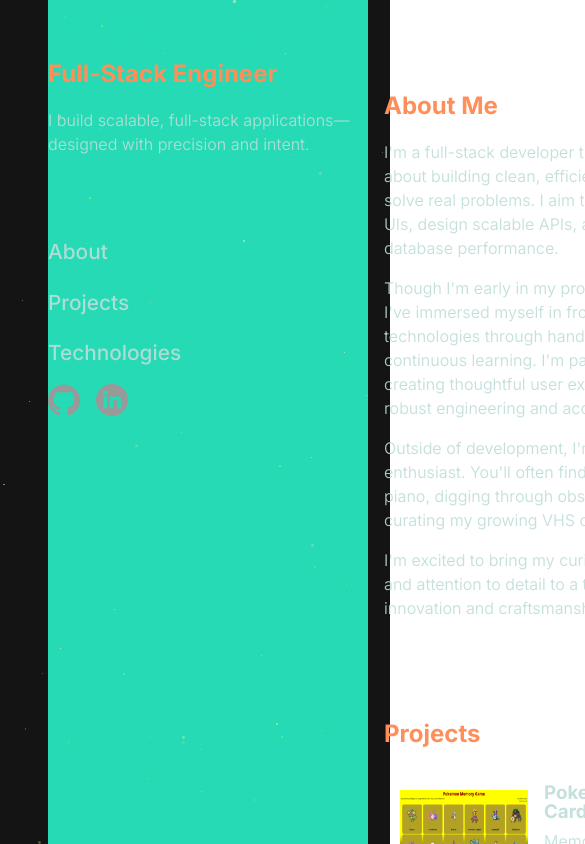
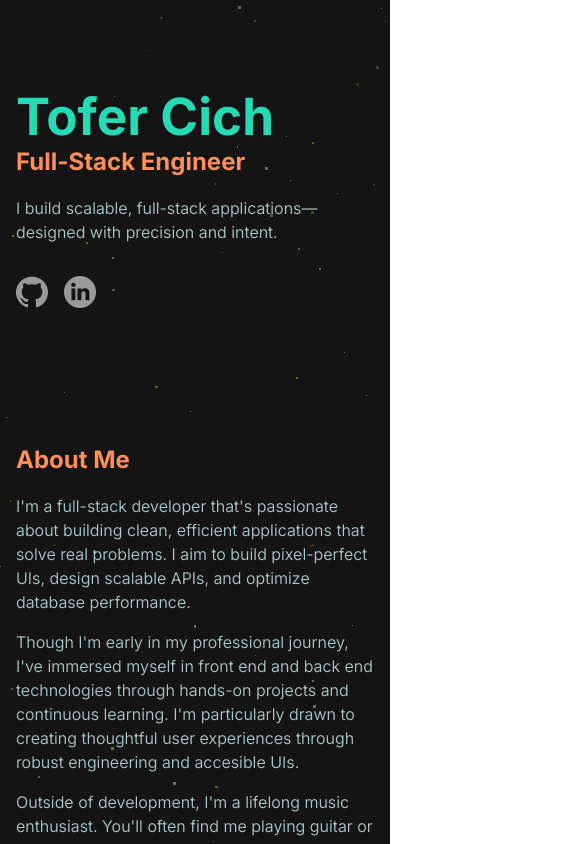
Before and after one commit to tofer-cich/portfolio-website, a React (Vite) app: page / in a window 390 px wide. Shown: the top 844 px of the page, 585 px wide, since content can reach past the window. Built offline with nearby package versions, Linux system fonts and the light colour scheme; a web font is replaced by a local one.

Commit message:
Changed css for responsive mobile/Added Observer
Site needs to be responsive for both desktop and mobile. The
IntersectionObserver allows the nav links to be selected when a certain
section is within the viewport.

```diff
--- a/src/App.css
+++ b/src/App.css
@@ -87,6 +87,9 @@ li img {
   margin-top: 5rem;
   color: rgba(189, 221, 216, 0.9);
   gap: 1.2rem;
+  @media (max-width: 1023px) {
+    display: none;
+  }
 }
 
 .link-container {
@@ -107,17 +110,21 @@ li img {
   color: var(--myBlue);
 }
 
-.link-container:hover line {
-  color: red;
+.link-container.active-link .link {
+  color: var(--myBlue);
+  transform: translateX(1rem);
 }
 
 #screen {
   display: flex;
   max-width: 1200px;
-  min-width: 700px;
   box-sizing: border-box;
   margin: 0 3rem;
   gap: 1rem;
+  @media (max-width: 1023px) {
+    flex-direction: column;
+    margin: 0 1rem;
+  }
 }
 
 #sidebar {
@@ -132,8 +139,9 @@ li img {
     flex-direction: column;
     justify-content: space-between;
   };
-  @media (max-width: 749px) {
-    background-color: #25DAB5;
+  @media (max-width: 1023px) {
+    /* background-color: #25DAB5; */
+    margin-top: 5.5rem;
   }
 }
 
@@ -150,6 +158,7 @@ li img {
   flex-direction: row;
   list-style-type: none;
   gap: 1rem;
+  margin-top: 2rem;
 }
 
 #sidebar-contacts img:hover {
@@ -165,6 +174,15 @@ main {
   text-align: left;
   gap: 5rem;
   z-index: 1;
+}
+
+main h2 {
+  @media (max-width:1023px) {
+    position: sticky;
+    top: 0;
+    padding-top: .5rem;
+    background-color: rgba(20, 20, 20, .9);
+  }
 }
 
 #projects {
--- a/src/App.jsx
+++ b/src/App.jsx
@@ -1,4 +1,7 @@
 import './App.css';
+
+import { useRef, useEffect } from 'react';
+
 import About from './components/sections/About';
 import Projects from './components/sections/Projects';
 import Sidebar from './components/layout/Sidebar';
@@ -111,6 +114,45 @@ function App() {
     },
   ];
 
+  const headerLinksRef = useRef([]);
+  const sectionsRef = useRef([]);
+
+  useEffect(() => {
+    if (window.innerWidth < 1024) return;
+    // Populate refs after DOM render
+    headerLinksRef.current = Array.from(document.querySelectorAll('.link-container'));
+    sectionsRef.current = Array.from(document.querySelectorAll('.main-section'));
+
+    console.log("sections:", sectionsRef.current);
+
+    const observer = new IntersectionObserver(
+      (entries) => {
+        entries.forEach((entry) => {
+          console.log("entry:", entry);
+          if (entry.isIntersecting) {
+            const visibleSectionId = entry.target.id;
+            console.log("visibleSectionId:", visibleSectionId);
+            headerLinksRef.current.forEach((link) => {
+              link.classList.toggle(
+                'active-link',
+                link.dataset.target === visibleSectionId
+              );
+            });
+          }
+        });
+      },
+      { threshold: 0.5, rootMargin: '0px 0px -50% 0px' }
+    );
+
+    sectionsRef.current.forEach((section) => observer.observe(section));
+
+    return () => {
+      // Cleanup observers on unmount
+      sectionsRef.current.forEach((section) => observer.unobserve(section));
+    };
+  }, []); // Empty dependency array = runs once
+
+
 
   return (
     <>
--- a/src/components/FX/Starfield.jsx
+++ b/src/components/FX/Starfield.jsx
@@ -1,10 +1,8 @@
 import { useEffect } from 'react';
 
-const isMobile = window.innerWidth <= 760;
+const size = window.innerWidth;
 
-let starCount = !isMobile ? 350 : 50;
-
-console.log(starCount);
+let starCount = Math.floor(size / 6);
 
 const Starfield = () => {
   const stars = Array(starCount).fill(0).map((_, i) => ({
@@ -13,6 +11,7 @@ const Starfield = () => {
     top: `${Math.random() * 100}%`,
     size: `${Math.random() * 3}px`,
     delay: `${Math.random() * 5}s`,
+    duration: `${Math.random() * 5 + 7}s`,
     color: `rgb(255, ${Math.random() * 10 + 245}, ${Math.random() * 255})`,
   }));
 
@@ -29,6 +28,7 @@ const Starfield = () => {
             height: star.size,
             animationDelay: star.delay,
             background: star.color,
+            animationDuration: star.duration,
           }}
         />
       ))}
--- a/src/components/layout/Sidebar.jsx
+++ b/src/components/layout/Sidebar.jsx
@@ -8,7 +8,7 @@ function Sidebar({ gitHub, linkedIn}) {
                 <ul className="sections">
                     <li>
                         <a href="#about">
-                            <div className="link-container">
+                            <div className="link-container" data-target="about">
                                 <div className="link">
                                     About
                                 </div>
@@ -17,7 +17,7 @@ function Sidebar({ gitHub, linkedIn}) {
                     </li>
                     <li>
                         <a href="#projects">
-                            <div className="link-container">
+                            <div className="link-container" data-target="projects">
                                 <div className="link">
                                     Projects
                                 </div>
@@ -26,7 +26,7 @@ function Sidebar({ gitHub, linkedIn}) {
                     </li>
                     <li>
                         <a href="#technologies">
-                            <div className="link-container">
+                            <div className="link-container" data-target="technologies">
                                 <div className="link">
                                     Technologies
                                 </div>
--- a/src/components/sections/About.jsx
+++ b/src/components/sections/About.jsx
@@ -1,7 +1,7 @@
 function About() {
     return (
-        <div id="about">
-            <h2>About Me</h2>
+        <div id="about" className="main-section">
+                <h2>About Me</h2>
             <p>
                 I'm a full-stack developer that's passionate about building clean,
                 efficient applications that solve real problems.
--- a/src/components/sections/Projects.jsx
+++ b/src/components/sections/Projects.jsx
@@ -2,7 +2,7 @@ import ProjectCard from "../ui/ProjectCard";
 
 function Projects({ projects }) {
     return (
-        <div id="projects">
+        <div id="projects" className="main-section">
             <h2>Projects</h2>
             {projects.map((project, index) => (
                 <ProjectCard img={project.img}
--- a/src/components/sections/Technologies.jsx
+++ b/src/components/sections/Technologies.jsx
@@ -2,7 +2,7 @@ import TechBadge from '../ui/TechBadge';
 
 function Technologies({ technologies }) {
     return (
-        <div id='technologies'>
+        <div id='technologies' className='main-section'>
             <h2>Technologies</h2>
             <div id='tech-badge-section'>
                 {technologies.map((tech, index) => (
--- a/src/index.css
+++ b/src/index.css
@@ -87,19 +87,16 @@ button:focus-visible {
   height: 100vh;
   z-index: 0;
   overflow: hidden;
-  transform: translateZ(0);
-  backface-visibility: hidden;
 }
 
 .star {
   position: absolute;
-  border-radius: 50%;
   opacity: 0;
-  animation: twinkle 5s infinite linear;
+  animation: twinkle 3s infinite ease;
   will-change: opacity;
 }
 
 @keyframes twinkle {
-  0%, 100% { opacity: 0.1; }
-  50% { opacity: 0.6; }
+  0%, 100% { opacity: 0.05; }
+  50% { opacity: 0.4; }
 }
```
